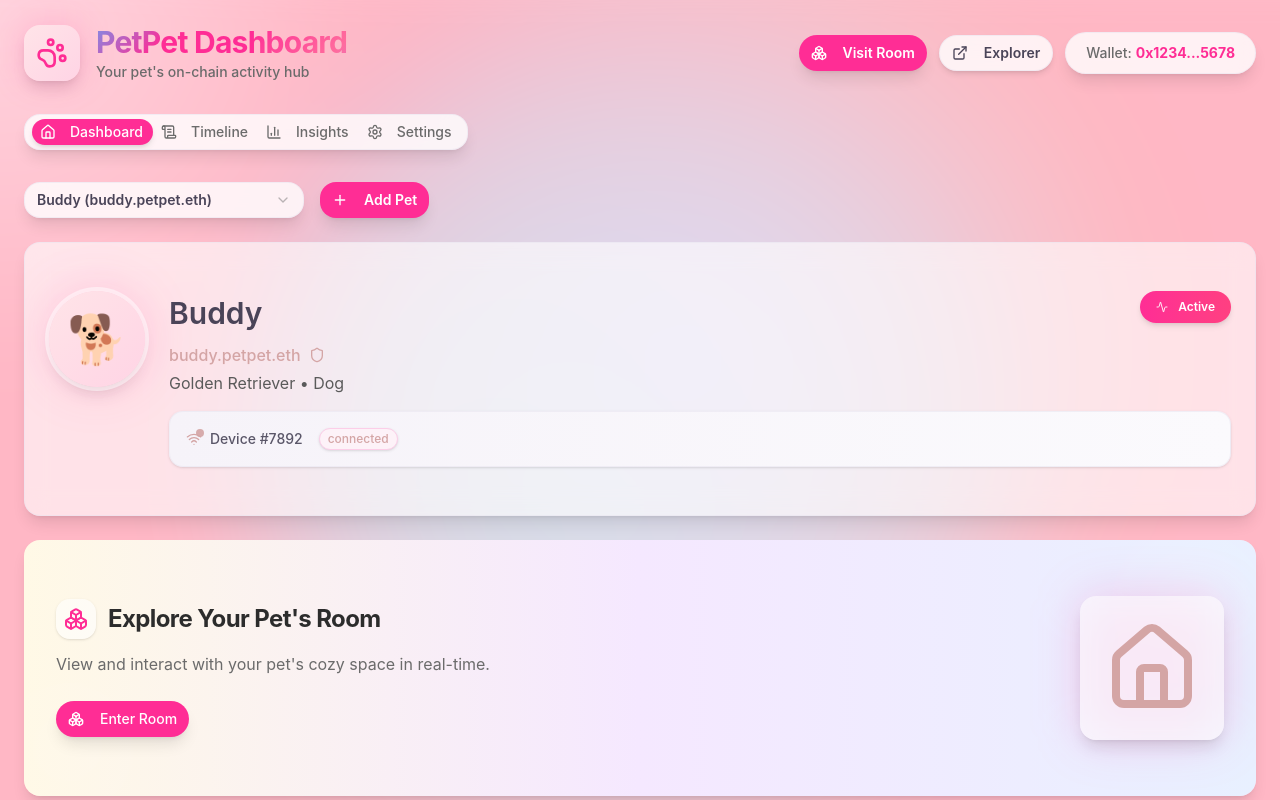
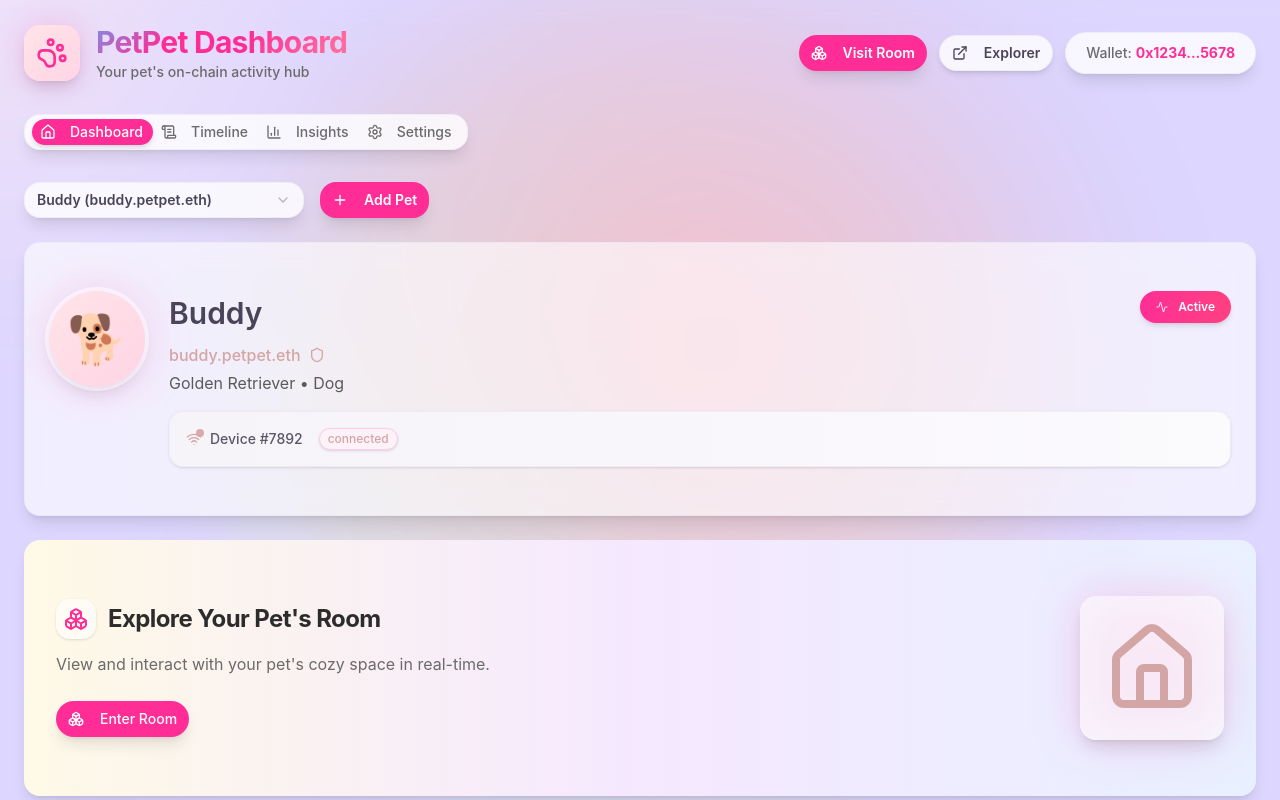
Before and after one commit to derek2403/pet-pet, a Next.js app: page /dashboard in a window 1280 px wide. Shown: the top 800 px of the page. Built offline with nearby package versions, Linux system fonts and the light colour scheme.

Commit message:
updated dashboard color scheme

```diff
--- a/pages/dashboard.js
+++ b/pages/dashboard.js
@@ -188,13 +188,13 @@ export default function Dashboard() {
   return (
     <>
       <BackgroundGradientAnimation
-        gradientBackgroundStart="#FFF7FB" /* warm pink tint */
-        gradientBackgroundEnd="#EEF2FF" /* cool lavender tint */
-        firstColor="rgb(255, 183, 197)" /* soft rose blob */
-        secondColor="199, 210, 254" /* periwinkle */
+        gradientBackgroundStart="#FFE3EA" /* soft pink like screenshot left */
+        gradientBackgroundEnd="#C9D4FF" /* pastel lavender/blue like screenshot right */
+        firstColor="rgb(221, 214, 254)" /* soft purple */
+        secondColor="254, 215, 170" /* peach */
         thirdColor="190, 242, 234" /* mint/teal */
-        fourthColor="254, 215, 170" /* peach */
-        fifthColor="221, 214, 254" /* soft purple */
+        fourthColor="199, 210, 254" /* periwinkle */
+        fifthColor="255, 183, 197" /* soft rose blob */
         pointerColor="255, 236, 244" /* very light pink pointer */
         size="120%"
         blendingValue="normal"
```
